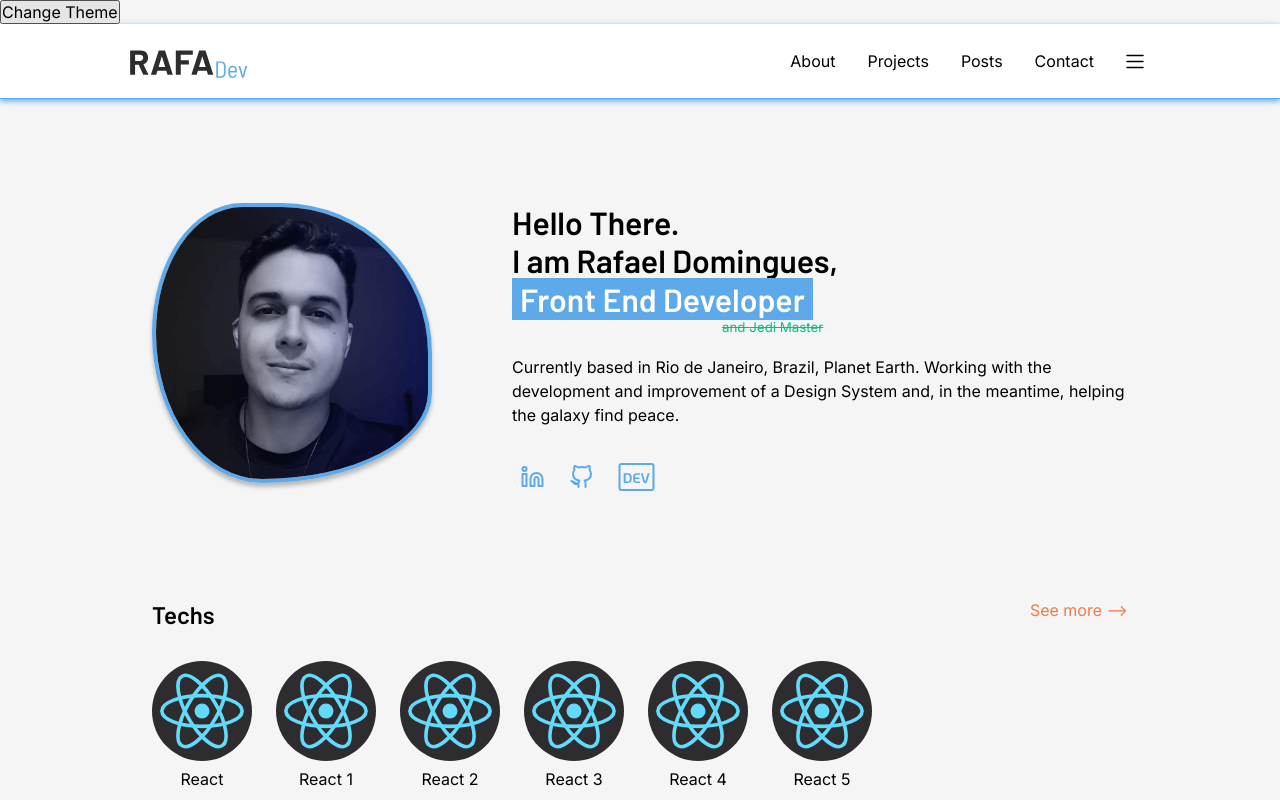
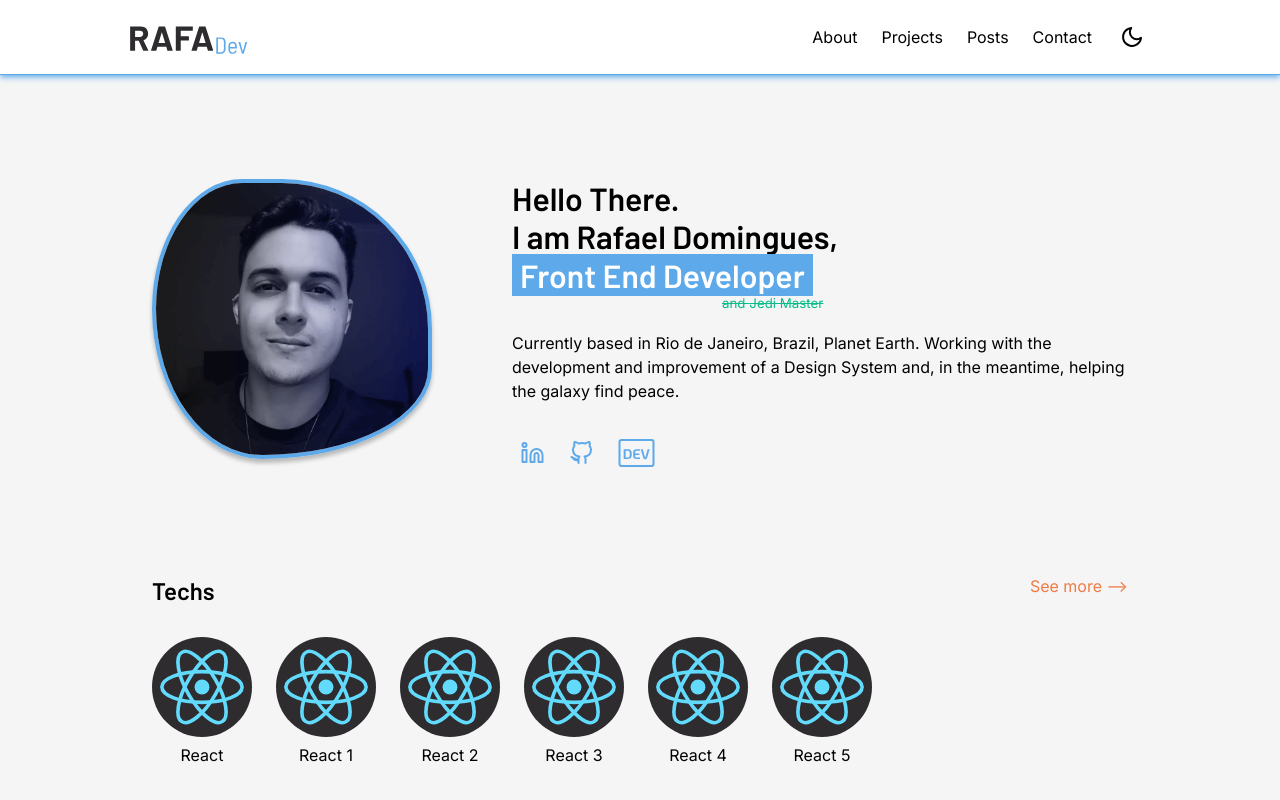
Before and after one commit to rafacdomin/portfolio, a Next.js app: page / in a window 1280 px wide. Shown: the top 800 px of the page. Built offline with nearby package versions, Linux system fonts and the light colour scheme.

Commit message:
add light/dark button

```diff
--- a/src/components/header/index.jsx
+++ b/src/components/header/index.jsx
@@ -4,25 +4,27 @@ import { useTheme } from 'styled-components';
 
 import { HeaderContainer, HeaderNav, NavList } from './styles';
 
-export const Header = () => {
+export const Header = ({ changeTheme }) => {
   const {
-    images: { logoSVG, menuSVG },
+    images: { logoSVG, menuSVG, themeSVG },
   } = useTheme();
 
   const NavItems = () => {
     const navArray = [
-      { children: 'About', href: '#about', type: 'a' },
-      { children: 'Projects', href: '#projects', type: 'a' },
-      { children: 'Posts', href: '#posts', type: 'a' },
-      { children: 'Contact', href: '#contact', type: 'a' },
+      { children: 'About', href: '#about', element: 'a' },
+      { children: 'Projects', href: '#projects', element: 'a' },
+      { children: 'Posts', href: '#posts', element: 'a' },
+      { children: 'Contact', href: '#contact', element: 'a' },
       {
-        children: <Image src={menuSVG} alt="menu" />,
+        children: <Image src={themeSVG} alt="menu" />,
+        element: 'button',
         type: 'button',
+        onClick: () => changeTheme(),
       },
     ];
 
-    return navArray.map(({ type, ...props }) => (
-      <li key={props.children}>{React.createElement(type, props)}</li>
+    return navArray.map(({ element, ...props }) => (
+      <li key={props.children}>{React.createElement(element, props)}</li>
     ));
   };
 
@@ -35,7 +37,7 @@ export const Header = () => {
             <NavItems />
           </NavList>
 
-          <button>
+          <button type="button" onClick={() => {}}>
             <Image src={menuSVG} alt="menu" />
           </button>
         </HeaderNav>
--- a/src/components/header/styles.js
+++ b/src/components/header/styles.js
@@ -60,11 +60,11 @@ export const NavList = styled.ul`
 
     li {
       a {
+        display: block;
+        padding: 0.4rem;
         text-decoration: none;
         color: inherit;
         font-family: inherit;
-
-        padding: 0.8rem;
       }
 
       & + li {
--- a/src/pages/_app.jsx
+++ b/src/pages/_app.jsx
@@ -8,14 +8,13 @@ export default function MyApp({ Component, pageProps }) {
   const [darkMode, setDarkMode] = useState(false);
 
   function changeTheme() {
-    setDarkMode(state => !state);
+    setDarkMode((state) => !state);
   }
 
   return (
-    <ThemeProvider theme={darkMode ? darkSide : brightSide} >
+    <ThemeProvider theme={darkMode ? darkSide : brightSide}>
       <GlobalStyle />
-      <button onClick={changeTheme}>Change Theme</button>
-      <Component {...pageProps} />
+      <Component {...pageProps} changeTheme={changeTheme} />
     </ThemeProvider>
   );
 }
--- a/src/pages/index.jsx
+++ b/src/pages/index.jsx
@@ -26,7 +26,7 @@ import {
 } from 'styles/pages/home';
 import { sizes } from 'styles/sizes';
 
-export default function Home() {
+export default function Home({ changeTheme }) {
   const {
     images: {
       profilePic,
@@ -176,7 +176,7 @@ export default function Home() {
   return (
     <>
       <SEO title="Rafael Domingues | FrontEnd Dev" shouldExcludeTitleSuffix />
-      <Header />
+      <Header changeTheme={changeTheme} />
       <Main>
         <AboutSection id="about">
           <Image src={profilePic} alt="profile" priority />
--- a/src/styles/themes/brightSide.js
+++ b/src/styles/themes/brightSide.js
@@ -12,6 +12,7 @@ import linkedin from 'assets/bright/linkedin.svg';
 import github from 'assets/bright/github.svg';
 import dev from 'assets/bright/dev.svg';
 import externalLink from 'assets/bright/external_link.svg';
+import theme from 'assets/bright/theme.svg';
 
 const brightSide = {
   name: 'bright',
@@ -30,6 +31,7 @@ const brightSide = {
   images: {
     menuSVG: menuSVGBright,
     logoSVG: logoSVGBright,
+    themeSVG: theme,
     profilePic: profilePicBright,
     techsSVG: milleniumFalcon,
     projectsSVG: c3po,
--- a/src/styles/themes/darkSide.js
+++ b/src/styles/themes/darkSide.js
@@ -11,6 +11,7 @@ import linkedin from 'assets/dark/linkedin.svg';
 import github from 'assets/dark/github.svg';
 import dev from 'assets/dark/dev.svg';
 import externalLink from 'assets/dark/external_link.svg';
+import theme from 'assets/dark/theme.svg';
 
 const darkSide = {
   name: 'dark',
@@ -29,6 +30,7 @@ const darkSide = {
   images: {
     menuSVG: menuSVGDark,
     logoSVG: logoSVGDark,
+    themeSVG: theme,
     profilePic: profilePicDark,
     techsSVG: deathStar,
     projectsSVG: trooper,
```
Also changed, not shown: public/assets/bright/theme.svg (added), public/assets/dark/theme.svg (added).
